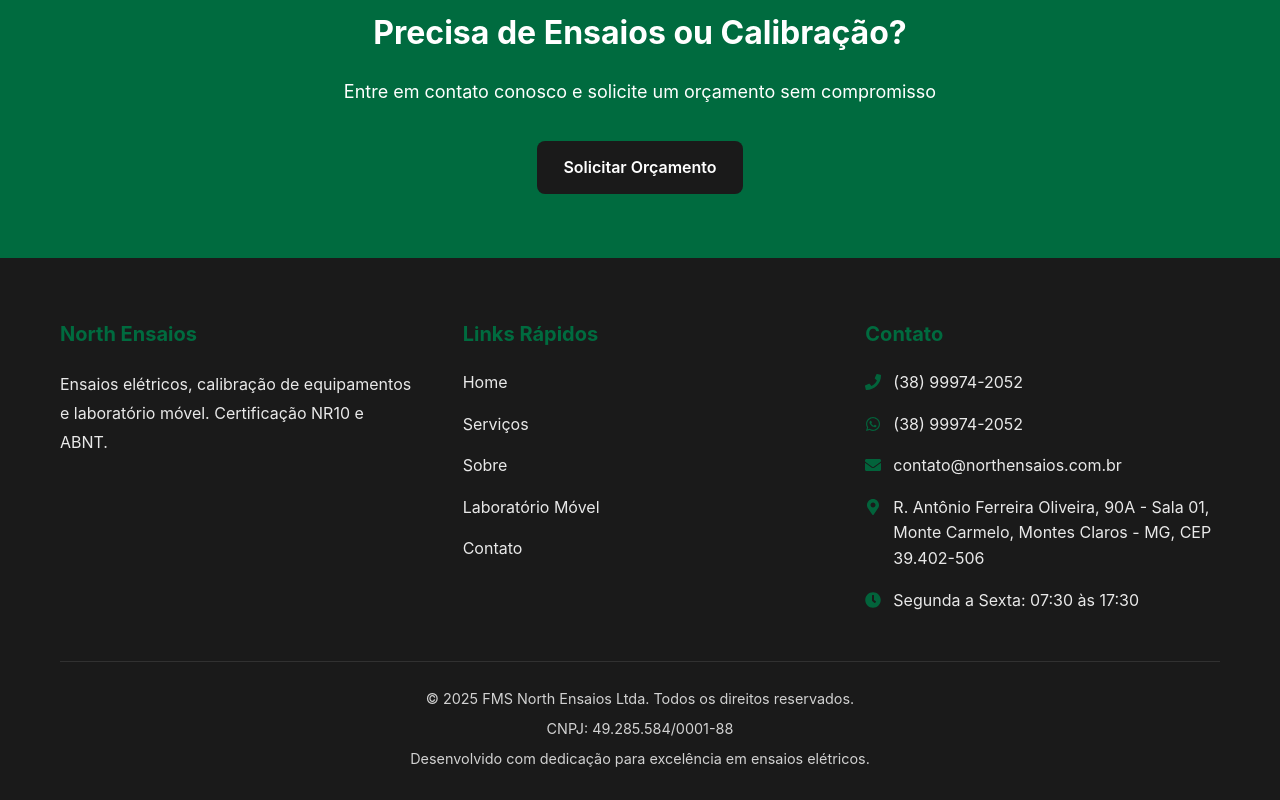
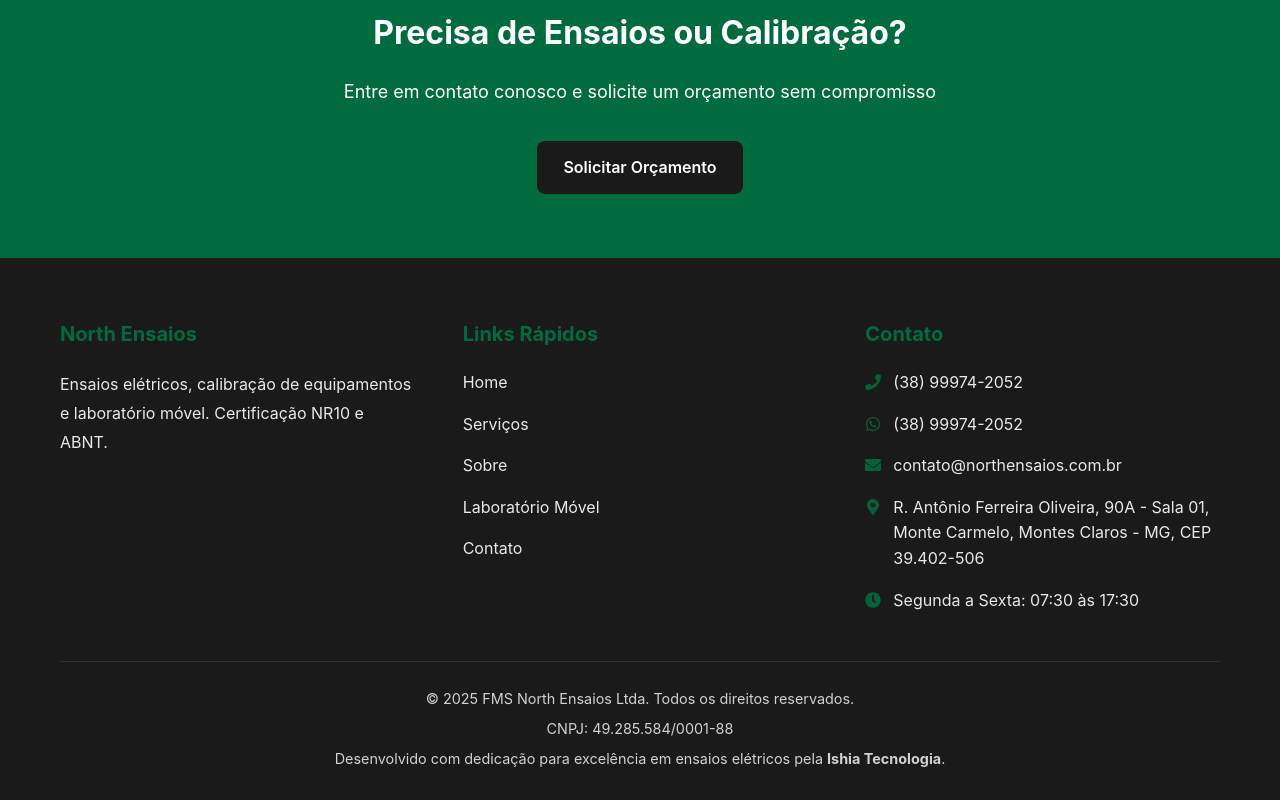
Before and after one commit to fabiofariaishia/northensaios, a React (Vite) app: page / in a window 1280 px wide. Shown: the part 3269-4069 px from the top of the page. Built offline with nearby package versions, Linux system fonts and the light colour scheme.

Commit message:
Alterado link ishia

```diff
--- a/src/components/layout/Footer.jsx
+++ b/src/components/layout/Footer.jsx
@@ -1,11 +1,12 @@
 import { Link } from 'react-router-dom'
 import { FaPhone, FaEnvelope, FaMapMarkerAlt, FaClock, FaWhatsapp } from 'react-icons/fa'
-import { contactInfo } from '../../data/contactInfo'
+import { contactInfo, whatsappMessage } from '../../data/contactInfo'
 import { MENU_ITEMS, COMPANY_NAME } from '../../utils/constants'
 import './Footer.css'
 
 function Footer() {
   const currentYear = new Date().getFullYear()
+  const ishiaWhatsappLink = `https://wa.me/5533998535883?text=${encodeURIComponent(whatsappMessage)}`
 
   return (
     <footer className="footer">
@@ -69,7 +70,12 @@
         <div className="footer-bottom">
           <p>&copy; {currentYear} {contactInfo.company}. Todos os direitos reservados.</p>
           <p>CNPJ: {contactInfo.cnpj}</p>
-          <p>Desenvolvido com dedicação para excelência em ensaios elétricos.</p>
+          <p>
+            Desenvolvido com dedicação para excelência em ensaios elétricos pela{' '}
+            <a href={ishiaWhatsappLink} target="_blank" rel="noopener noreferrer">
+              <strong>Ishia Tecnologia</strong>
+            </a>.
+          </p>
         </div>
       </div>
     </footer>
```
